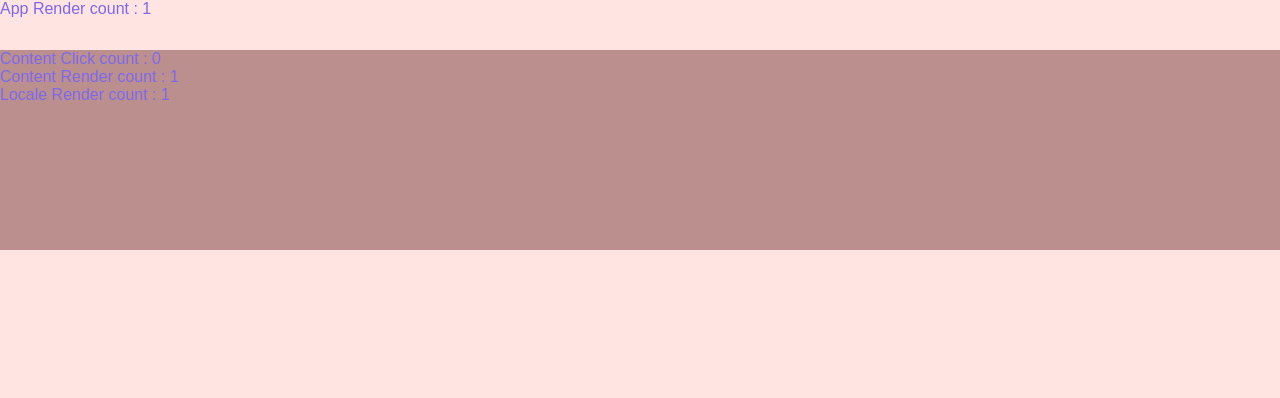
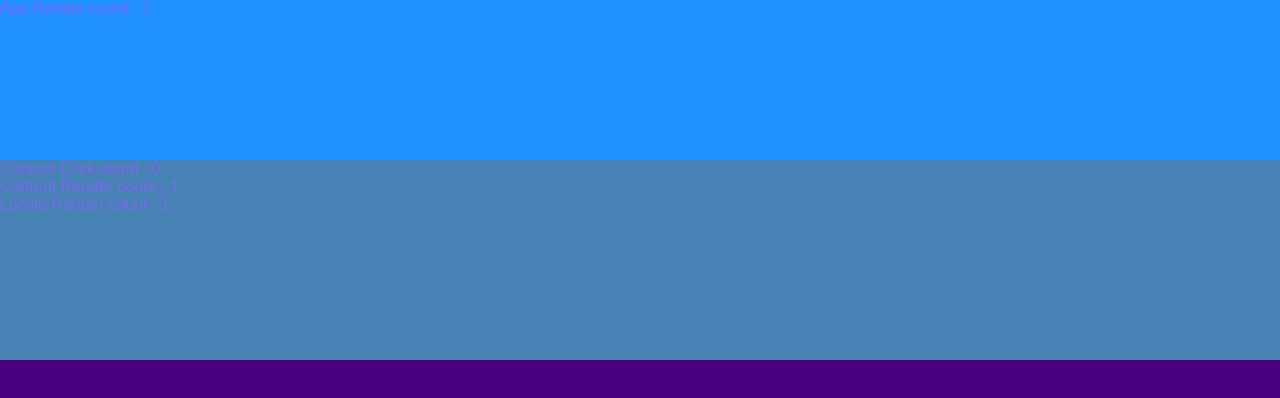
Before and after one commit to Realytics/react-layout-box-demo, a React (Create React App) app: page / in a window 1280 px wide. Shown: the top 398 px of the page. Built offline with nearby package versions, Linux system fonts and the light colour scheme.

Commit message:
Minor fix

```diff
--- a/src/App.js
+++ b/src/App.js
@@ -1,5 +1,5 @@
 import React, { Component } from 'react'
-import { LayoutContainer, LayoutBox } from './LayoutBox'
+import { LayoutContainer, LayoutBox, LayoutUtils } from './LayoutBox'
 import throttle from 'lodash/throttle'
 
 /**
@@ -35,7 +35,7 @@ class Content extends Component {
   render() {
     this.renderCount++
     return (
-      <LayoutBox height={200} style={{ background: 'RosyBrown' }} onClick={() => this.setState((state) => ({ clickCount: state.clickCount + 1 }))}>
+      <LayoutBox height={200} style={{ background: 'SteelBlue' }} onClick={() => this.setState((state) => ({ clickCount: state.clickCount + 1 }))}>
         Content Click count : {this.state.clickCount} <br />
         Content Render count : {this.renderCount} <br />
         Locale Render count : <RenderCounter />
@@ -70,11 +70,11 @@ class App extends Component {
   render() {
     this.renderCount++
     return (
-      <LayoutContainer width={this.state.width} height={this.state.height} style={{ background: 'MistyRose' }}>
-        <LayoutBox height={50}>
+      <LayoutContainer width={this.state.width} height={this.state.height} style={{ background: 'Indigo' }}>
+        <LayoutBox height={LayoutUtils.percent(20)} style={{ background: 'DodgerBlue' }}>
           App Render count : {this.renderCount} <br />
         </LayoutBox>
-        <LayoutBox top={50}>
+        <LayoutBox top={LayoutUtils.percent(20)}>
           <Content />
         </LayoutBox>
       </LayoutContainer>
```
